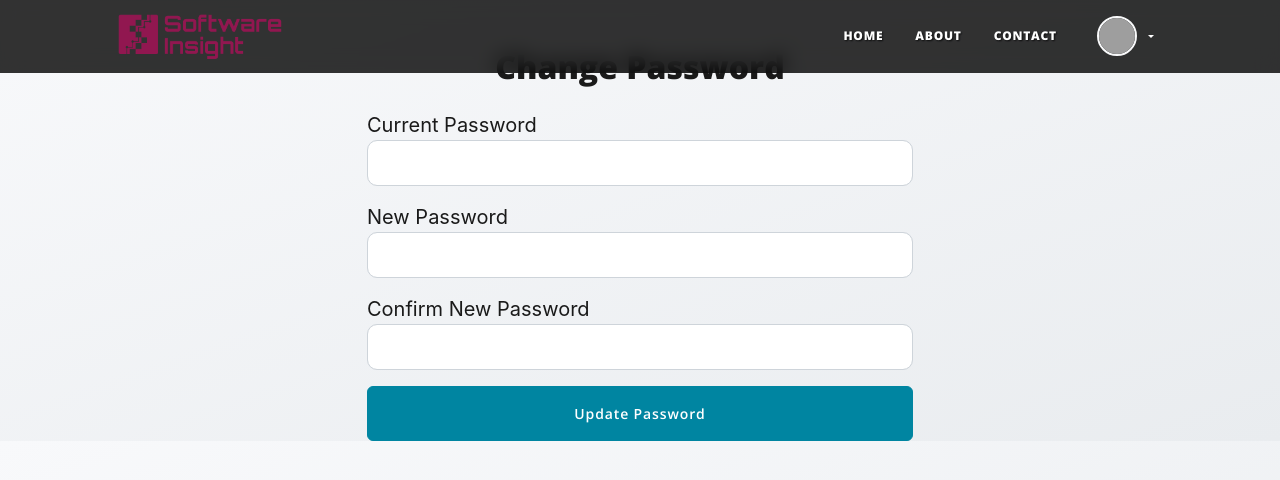
After one commit to mjeyz/Blog-Website, a Flask app: page /change-password in a window 1280 px wide. The commit adds this page. Shown: the top 480 px of the page. Run offline with Flask 3, Linux system fonts and the light colour scheme; the visitor is signed in with stand-in values (Sample User, id 1); some libraries are stand-ins or nearby versions; grey boxes are pictures that could not be loaded.

Commit message:
feat(auth): add password change functionality
- Create change password template with form
- Implement password change route with validation
- Add change password button to profile page

```diff
--- a/main.py
+++ b/main.py
@@ -637,6 +637,37 @@ def edit_profile():
 
     return render_template("edit_profile.html", user=current_user, form=form)
 
+@app.route('/change-password', methods=['GET', 'POST'])
+@login_required
+def change_password():
+    if request.method == 'POST':
+        current_pwd = request.form.get('current_password')
+        new_pwd = request.form.get('new_password')
+        confirm_pwd = request.form.get('confirm_password')
+
+        # Check current password
+        if not check_password_hash(current_user.password, current_pwd):
+            flash('Current password is incorrect.', 'danger')
+            return redirect(url_for('change_password'))
+
+        # Check new password confirmation
+        if new_pwd != confirm_pwd:
+            flash('New passwords do not match.', 'warning')
+            return redirect(url_for('change_password'))
+
+        # Update password
+        hashed_pwd = generate_password_hash(new_pwd)
+        current_user.password = hashed_pwd
+
+        with psycopg2.connect(DB_PATH) as conn:
+            cursor = conn.cursor()
+            cursor.execute("UPDATE users SET password = %s WHERE id = %s", (hashed_pwd, current_user.id))
+            conn.commit()
+
+        flash('Your password has been changed successfully.', 'success')
+        return redirect(url_for('profile'))
+
+    return render_template('change_password.html')
 
 
 
--- /dev/null
+++ b/templates/change_password.html
@@ -0,0 +1,31 @@
+{% block content %}
+{% include "header.html" %}
+
+<div class="container mt-5">
+  <div class="row justify-content-center">
+    <div class="col-md-6">
+      <h2 class="text-center mb-4">Change Password</h2>
+
+      <form method="POST" action="{{ url_for('change_password') }}">
+        <div class="form-group mb-3">
+          <label for="current_password">Current Password</label>
+          <input type="password" class="form-control" id="current_password" name="current_password" required>
+        </div>
+
+        <div class="form-group mb-3">
+          <label for="new_password">New Password</label>
+          <input type="password" class="form-control" id="new_password" name="new_password" required>
+        </div>
+
+        <div class="form-group mb-3">
+          <label for="confirm_password">Confirm New Password</label>
+          <input type="password" class="form-control" id="confirm_password" name="confirm_password" required>
+        </div>
+
+        <button type="submit" class="btn btn-primary w-100">Update Password</button>
+      </form>
+    </div>
+  </div>
+</div>
+
+{% endblock %}
```
Also changed, not shown: templates/profile.html (+7 -2 lines).
